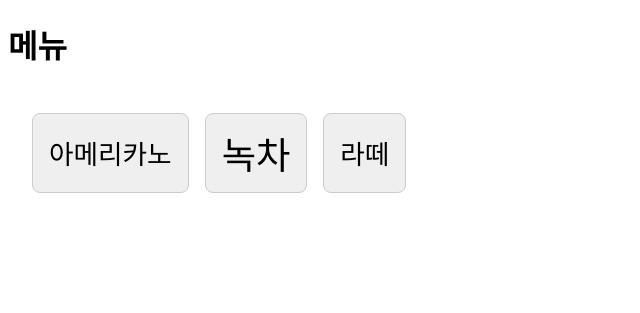
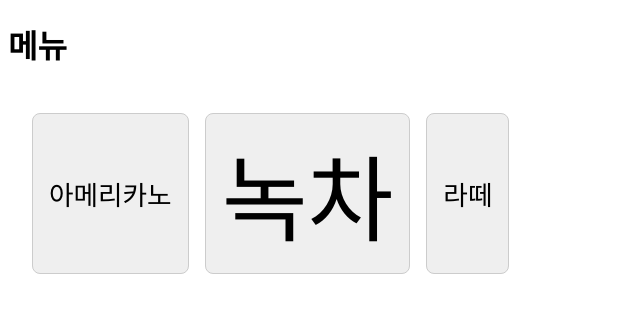
Before and after one commit to RIIZE0904/david, a Flask app: template david/templates/menu.html in a window 1280 px wide. Shown: the top 313 px of the page, without its empty margins (0-640 px from the left). Run offline with Flask 3, Linux system fonts and the light colour scheme; the template is opened without the code that fills it, so the values that code supplies are empty.

Commit message:
Fix: 녹차 버튼 사이즈 70pt로 수정

```diff
--- a/david/templates/menu.html
+++ b/david/templates/menu.html
@@ -8,7 +8,7 @@
     .wrap { display: flex; gap: 16px; padding: 24px; }
     .btn  { padding: 12px 16px; border: 1px solid #ccc; border-radius: 8px; font-size: 20pt; }
     /* 처음엔 일부러 녹차 버튼만 어색한 크기(28pt) */
-    .btn-green { font-size: 28pt; }
+    .btn-green { font-size: 70pt; }
   </style>
 </head>
 <body>
```
